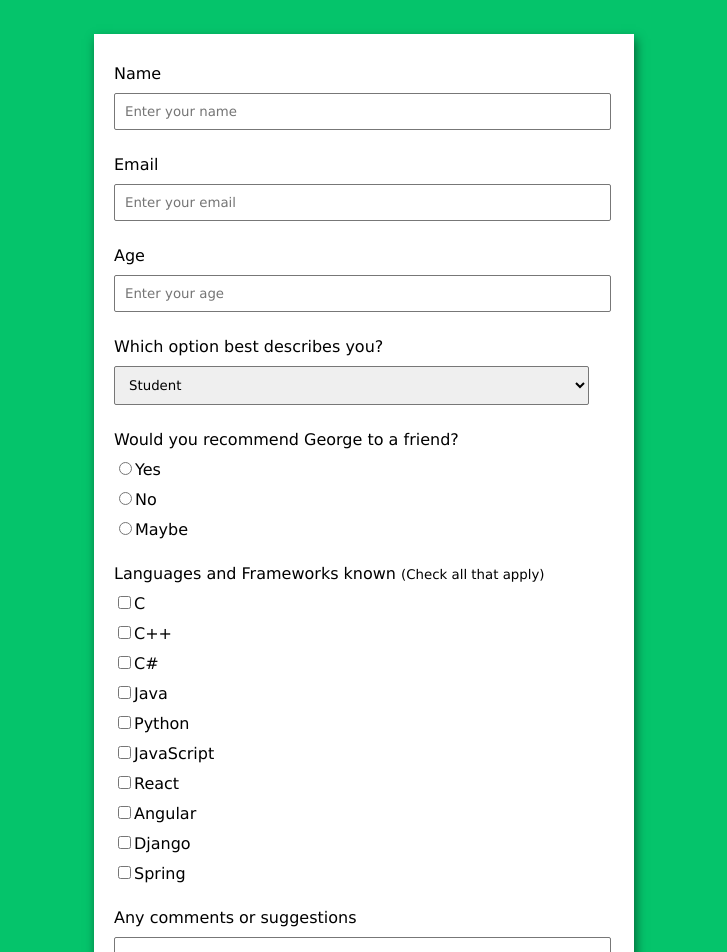
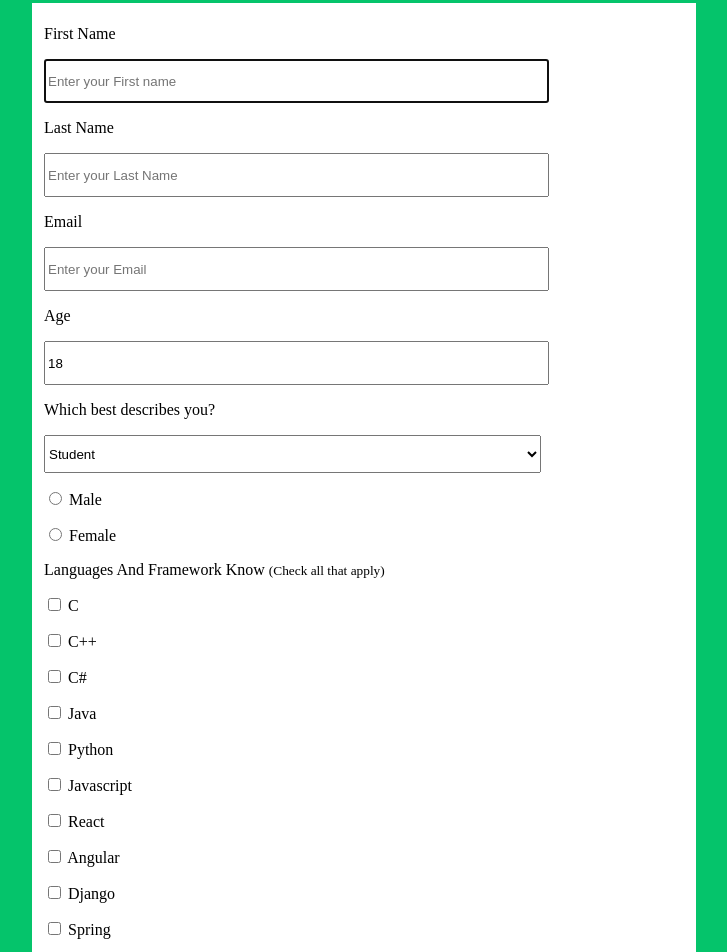
Before and after one commit to Skripcha1/Survey-Form, a plain HTML site: page form.html in a window 1280 px wide. Shown: the part 75-1027 px from the top of the page, without its empty margins (276-1003 px from the left). Drawn offline with Linux system fonts and the light colour scheme.

Commit message:
Modified form.html

```diff
--- a/form.html
+++ b/form.html
@@ -1,215 +1,192 @@
 <!DOCTYPE html>
 <html lang="en">
-
     <head>
         <meta charset="UTF-8">
-	<meta http-equiv="X-UA-Compatible" content="IE=edge">
-	<meta name="viewport" content=
-		"width=device-width, initial-scale=1.0">
-	<title>
-		Build a Survey Form using HTML and CSS
-	</title>
+        <title>Building a survey Form using Html and Css</title>
+        <style>
+             fieldset{
+               margin-left: 300px;
+               margin-right: 300px;
+               margin-top: 20px;
+               margin-bottom: 20px;
+               background-color: white;
+               border: white;
 
-	<style>
 
-		/* Styling the Body element i.e. Color,
-		Font, Alignment */
-		body {
+             }
+             button{
                 background-color: #05c46b;
-			font-family: Verdana;
+             }
+             body{
+                background-color: #05c46b;;
+             }
+             h1{
                 text-align: center;
+                margin-bottom:2px;
+             }
+             form{
+                margin-top: 0%;
              }
 
-		/* Styling the Form (Color, Padding, Shadow) */
-		form {
-			background-color: #fff;
-			max-width: 500px;
-			margin: 50px auto;
-			padding: 30px 20px;
-			box-shadow: 2px 5px 10px rgba(0, 0, 0, 0.5);
-		}
+        </style>
 
-		/* Styling form-control Class */
-		.form-control {
-			text-align: left;
-			margin-bottom: 25px;
-		}
+    </head>
+    <body>
+        <h1>
+            <strong>
+                George's Survey Form
+            </strong>
 
-		/* Styling form-control Label */
-		.form-control label {
-			display: block;
-			margin-bottom: 10px;
-		}
+        </h1>
 
-		/* Styling form-control input,
-		select, textarea */
-		.form-control input,
-		.form-control select,
-		.form-control textarea {
-			border: 1px solid #777;
-			border-radius: 2px;
-			font-family: inherit;
-			padding: 10px;
-			display: block;
-			width: 95%;
-		}
-
-		/* Styling form-control Radio
-		button and Checkbox */
-		.form-control input[type="radio"],
-		.form-control input[type="checkbox"] {
-			display: inline-block;
-			width: auto;
-		}
-
-		/* Styling Button */
-		button {
-			background-color: #05c46b;
-			border: 1px solid #777;
-			border-radius: 2px;
-			font-family: inherit;
-			font-size: 21px;
-			display: block;
-			width: 100%;
-			margin-top: 50px;
-			margin-bottom: 20px;
-		}
-	</style>
-</head>
-
-<body>
-	<h1>George Survey Form</h1>
-
-	<!-- Create Form -->
-	<form id="form">
-
-		<!-- Details -->
-		<div class="form-control">
-			<label for="name" id="label-name">
-				Name
+        <Form action="https://httpbin.org/post" method="post">
+            <fieldset>
+                <p>
+                    <label for="fname">
+                        First Name
                     </label>
-
-			<!-- Input Type Text -->
-			<input type="text"
-				id="name"
-				placeholder="Enter your name" />
-		</div>
-
-		<div class="form-control">
-			<label for="email" id="label-email">
+                </p>
+                <p>
+                    <input style="width: 497px;height: 38px; "text" id="fname" name="fname" placeholder="Enter your First name" autofocus required>
+                </p>
+                <p>
+                    <label for="lname">
+                        Last Name
+                    </label>
+                </p>
+                <p>
+                    <input style="width: 497px;height: 38px;" type="text" id="lname" name="lname" placeholder="Enter your Last Name" required>
+                </p>
+                <p>
+                    <label for="email">
                         Email
                     </label>
-
-			<!-- Input Type Email-->
-			<input type="email"
-				id="email"
-				placeholder="Enter your email" />
-		</div>
-
-		<div class="form-control">
-			<label for="age" id="label-age">
+                </p>
+                <p>
+                    <input style="width: 497px;height: 38px;" type="email" id="email" placeholder="Enter your Email" required>
+                </p>
+                <p>
+                    <label for="age">
                         Age
                     </label>
-
-			<!-- Input Type Text -->
-			<input type="text"
-				id="age"
-				placeholder="Enter your age" />
-		</div>
-
-		<div class="form-control">
-			<label for="role" id="label-role">
-				Which option best describes you?
-			</label>
-
-			<!-- Dropdown options -->
-			<select name="role" id="role">
-				<option value="student">Student</option>
-				<option value="intern">Intern</option>
-				<option value="professional">
+                </p>
+                <p>
+                   <input style="width: 497px;height: 38px;" type="number" name="age" id="age" placeholder="Enter your age" min="18" value="18" required>
+                </p>
+                <p>
+                    <label for="Describe">Which best describes you?</label>
+                </p>
+                <p>
+                   <select style="width: 497px;height: 38px;" name="Describe" id="Describe">
+                        <option value="student">
+                            Student
+                        </option>
+                        <option value="student">
+                            Intern
+                        </option>
+                        <option value="student">
                             Professional
                         </option>
-				<option value="other">Other</option>
+                        <option value="student">
+                            Other
+                        </option>
                    </select>
-		</div>
+                </p>
+                <p>
 
-		<div class="form-control">
-			<label>
-				Would you recommend George
-				to a friend?
+                    <input  type="radio" id="male" name="Gender" value="Male">
+                    <label for="male">Male</label>
+                </p>
+                <p>
+                    <input type="radio" id="female" name="Gender" Value="Female">
+                    <label for="female">Female</label>
+                </p>
+
+                <p>
+                    Languages And Framework Know
+                    <small>
+                        (Check all that apply)
+                    </small>
+                </p>
+                <p>
+                    <input type="checkbox" id="c" value="c">
+                    <label for="c">
+                        C
                     </label>
+                </p>
+                <p>
+                    <input type="checkbox" id="c++" value="c++">
+                    <label for="c++">
+                        C++
+                    </label>
+                </p>
+                <p>
+                    <input type="checkbox" id="c#" value="C#">
+                    <label for="c#">
+                        C#
+                    </label>
+                </p>
+                <p>
+                    <input type="checkbox" id="java" value="java">
+                    <label for="java">
+                        Java
+                    </label>
+                </p>
+                <p>
+                    <input type="checkbox" id="python" value="python">
+                    <label for="python">
+                        Python
+                    </label>
+                </p>
+                <p>
+                    <input type="checkbox" id="javascript" value="Javascript">
+                    <label for="javascript">
+                        Javascript
+                    </label>
+                </p>
+                <p>
+                    <input type="checkbox" id="react" value="react">
+                    <label for="react">
+                        React
+                    </label>
+                </p>
+                <p>
+                    <input type="checkbox" id="angular" value="angular">
+                    <label for="angular">
+                        Angular
+                    </label>
+                </p>
+                <p>
+                    <input type="checkbox" id="django" value="django">
+                    <label for="django">
+                        Django
+                    </label>
+                </p>
+                <p>
+                    <input type="checkbox" id="spring" value="spring">
+                    <label for="spring">
+                        Spring
+                    </label>
+                </p>
+                <p>
+                    <label for="comment">
+                        Any suggestion or comment?
+                    </label>
+                </p>
+                <p>
+                    <textarea style="width: 497px;height: 38px;" name="comment" id="comment" cols="30" rows="5">
 
-			<!-- Input Type Radio Button -->
-			<label for="recommed-1">
-				<input type="radio"
-					id="recommed-1"
-					name="recommed">Yes</input>
-			</label>
-			<label for="recommed-2">
-				<input type="radio"
-					id="recommed-2"
-					name="recommed">No</input>
-			</label>
-			<label for="recommed-3">
-				<input type="radio"
-					id="recommed-3"
-					name="recommed">Maybe</input>
-			</label>
-		</div>
+                    </textarea>
 
-		<div class="form-control">
-			<label>Languages and Frameworks known
-				<small>(Check all that apply)</small>
-			</label>
-			<!-- Input Type Checkbox -->
-			<label for="inp-1">
-				<input type="checkbox"
-					name="inp">C</input></label>
-			<label for="inp-2">
-				<input type="checkbox"
-					name="inp">C++</input></label>
-			<label for="inp-3">
-				<input type="checkbox"
-					name="inp">C#</input></label>
-			<label for="inp-4">
-				<input type="checkbox"
-					name="inp">Java</input></label>
-			<label for="inp-5">
-				<input type="checkbox"
-					name="inp">Python</input></label>
-			<label for="inp-6">
-				<input type="checkbox"
-					name="inp">JavaScript</input></label>
-			<label for="inp-7">
-				<input type="checkbox"
-					name="inp">React</input></label>
-			<label for="inp-7">
-				<input type="checkbox"
-					name="inp">Angular</input></label>
-			<label for="inp-7">
-				<input type="checkbox"
-					name="inp">Django</input></label>
-			<label for="inp-7">
-				<input type="checkbox"
-					name="inp">Spring</input></label>
-		</div>
-
-		<div class="form-control">
-			<label for="comment">
-				Any comments or suggestions
-			</label>
-
-			<!-- multi-line text input control -->
-			<textarea name="comment" id="comment"
-				placeholder="Enter your comment here">
-			</textarea>
-		</div>
-
-		<!-- Multi-line Text Input Control -->
-		<button type="submit" value="submit">
+                    <h2>
+                            <button style="width: 497px;height: 38px;" type="submit" value="submit">
                         Submit
                         </button>
+                        <input style="width: 497px;height: 38px; margin-top: 20px;" type="reset">
+                    </h2>
+                </p>
+
+            </fieldset>
         </form>
     </body>
-
 </html>
```
Lines whose indentation alone changed are shown as unchanged.
